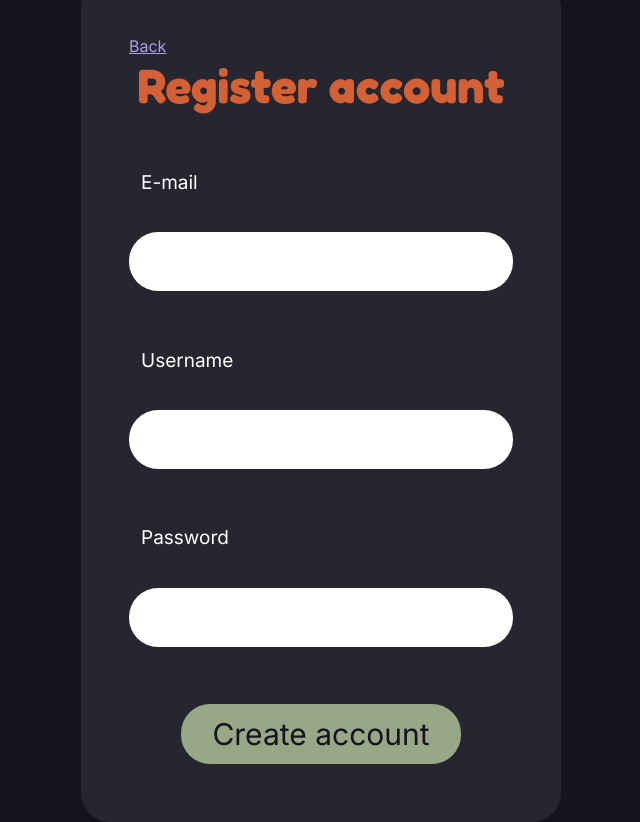
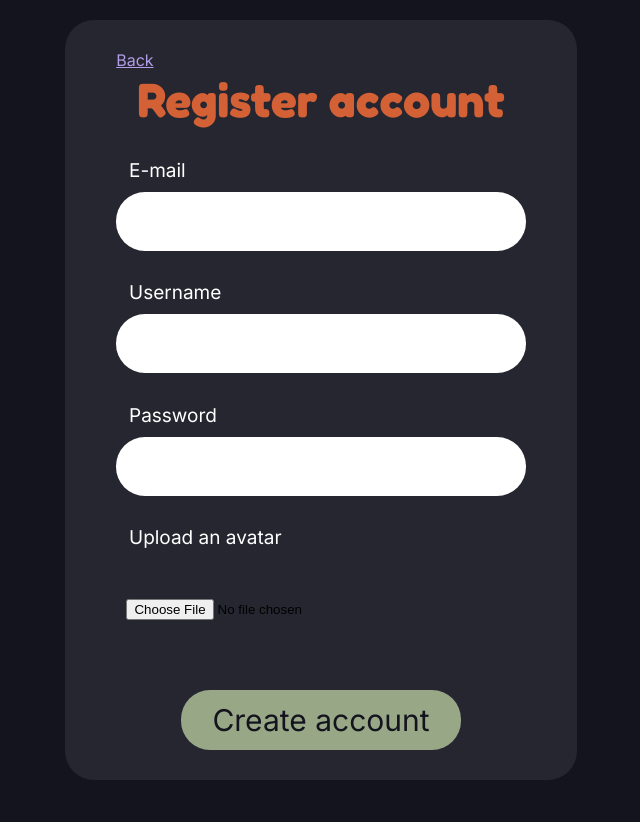
Before and after one commit to SelmaBtt/chatify, a React (Vite) app: page /register in a window 1280 px wide. Shown: the whole page, without its empty margins (319-959 px from the left). After the commit the page ends 800 px from the top, so only its background shows below. Built offline with nearby package versions, Linux system fonts and the light colour scheme; no server answers.

Commit message:
upload avatar done

```diff
--- a/src/comps/App.jsx
+++ b/src/comps/App.jsx
@@ -3,20 +3,20 @@ import * as Sentry from "@sentry/react";
 import '../styles/root.css'
 import '../styles/App.css'
 
-// Sentry.init({
-//   dsn: "https://86016073ff1e60586d5765b367a2e1d9@o4507859854360576.ingest.de.sentry.io/4507859867926608",
-//   integrations: [
-//     Sentry.browserTracingIntegration(),
-//     Sentry.replayIntegration(),
-//   ],
-//   // Tracing
-//   tracesSampleRate: 1.0, // Capture 100% of the transactions
-//   // Set 'tracePropagationTargets' to control for which URLs distributed tracing should be enabled
-//   tracePropagationTargets: ["http://localhost:5173/"],
-//   // Session Replay
-//   replaysSessionSampleRate: 0.1, // Sample 10% of sessions
-//   replaysOnErrorSampleRate: 1.0, // Sample 100% of sessions with errors
-// });
+Sentry.init({
+  dsn: "https://86016073ff1e60586d5765b367a2e1d9@o4507859854360576.ingest.de.sentry.io/4507859867926608",
+  integrations: [
+    Sentry.browserTracingIntegration(),
+    Sentry.replayIntegration(),
+  ],
+  // Tracing
+  tracesSampleRate: 1.0, // Capture 100% of the transactions
+  // Set 'tracePropagationTargets' to control for which URLs distributed tracing should be enabled
+  tracePropagationTargets: ["http://localhost:5173/"],
+  // Session Replay
+  replaysSessionSampleRate: 0.1, // Sample 10% of sessions
+  replaysOnErrorSampleRate: 1.0, // Sample 100% of sessions with errors
+});
 
 
 function App() {
--- a/src/comps/Register/DisplayRegister.jsx
+++ b/src/comps/Register/DisplayRegister.jsx
@@ -1,10 +1,13 @@
 import { Link } from 'react-router-dom';
+import { useContext } from 'react';
 import styles from '../../styles/RegLogin.module.css'
+import { AvatarContext } from '../../context/AvatarContextProvider';
 
 
 const DisplayRegister = ({
     createAccBtn, succMsg, errMsg, username, setUsername, pass, setPass, mail, setMail, avatar, setAvatar,
 }) => {
+    const { imageUrl, setImageUrl, handleFileChange } = useContext(AvatarContext)
 
     const handleKeyDown = (e) => {
         if (e.key === 'Enter') {
@@ -54,6 +57,17 @@ const DisplayRegister = ({
                     onKeyDown={handleKeyDown}
                 />
 
+                <label className={styles.label}>Upload an avatar</label>
+                <div className={styles.uploadWrapper}>
+                    <input type="file" onChange={handleFileChange} className={styles.imgInput} />
+                        {imageUrl && (
+                            <div className={styles.imgWrapper}>
+                                <p>Your image</p>
+                                <img src={imageUrl} alt="Uploaded" className={styles.imgUploaded} />
+                            </div>
+                        )}
+                </div>
+
                 <button onClick={createAccBtn}>
                     Create account
                 </button>
--- /dev/null
+++ b/src/context/AvatarContextProvider.jsx
@@ -0,0 +1,47 @@
+import React, { createContext, useState } from 'react';
+
+export const AvatarContext = createContext();
+
+const AvatarContextProvider = (props) => {
+
+    const [imageUrl, setImageUrl] = useState('');
+
+    const handleFileChange = async (event) => {
+        const file = event.target.files[0];
+        if (!file) return;
+
+        const formData = new FormData();
+        formData.append('key', `${import.meta.env.VITE_IMGBB_KEY}`);
+        formData.append('image', file);
+
+        const apiUrl = 'https://api.imgbb.com/1/upload';
+
+        try {
+            const response = await fetch(apiUrl, {
+                method: 'POST',
+                body: formData,
+            });
+
+            if (!response.ok) {
+                throw new Error('Network response was not ok');
+            }
+
+            const data = await response.json();
+            const imageUrl = data.data.url;
+            setImageUrl(imageUrl);
+            toast.success('Image uploaded successfully!');
+        } catch (error) {
+            console.error('Upload failed:', error);
+            toast.error('Upload failed: ' + error.toString());
+        }
+    };
+
+    return(
+        <AvatarContext.Provider value={{
+            imageUrl, setImageUrl, handleFileChange
+        }}>
+            {props.children}
+        </AvatarContext.Provider>
+    )
+}
+export default AvatarContextProvider;
--- a/src/main.jsx
+++ b/src/main.jsx
@@ -5,8 +5,10 @@ import './styles/root.css'
 import LogInContextProvider from './context/LogInContextProvider.jsx';
 import UsersContextProvider from './context/UsersContextProvider.jsx';
 import ConversationContextProvider from './context/ConversationContextProvider.jsx';
+import AvatarContextProvider from './context/AvatarContextProvider.jsx';
 
 createRoot(document.getElementById('root')).render(
+  <AvatarContextProvider>
     <LogInContextProvider>
       <ConversationContextProvider>
         <UsersContextProvider>
@@ -16,4 +18,5 @@ createRoot(document.getElementById('root')).render(
         </UsersContextProvider>
       </ConversationContextProvider>
     </LogInContextProvider>
+  </AvatarContextProvider>
 )
--- a/src/styles/RegLogin.module.css
+++ b/src/styles/RegLogin.module.css
@@ -1,6 +1,6 @@
 .contentWrapperReg{
-    width: 37.5%;
-    height: 843px;
+    width: 40%;
+    height: 95%;
     display: flex;
     flex-direction: column;
     justify-content: space-evenly;
@@ -39,3 +39,43 @@
     padding: 0 2%;
     font-size: var(--big-text);
 }
+
+.uploadWrapper{
+    width: 80%;
+    height: 100px;
+    display: grid;
+    grid-template-areas: "input file";
+    grid-template-columns: 60% 40%;
+    align-items: center;
+    border-radius: var(--border-radius);
+    padding: 0 2%;
+}
+
+.imgWrapper{
+    grid-area: file;
+    justify-self: center;
+    background-color: var(--font-color);
+    height: 100%;
+    width: 100%;
+    border-radius: var(--border-radius);
+    display: flex;
+    flex-direction: column;
+    align-items: center;
+}
+
+.imgInput{
+    grid-area: input;
+    border-radius: 0;
+    cursor: pointer;
+}
+
+.imgInput:focus{
+    outline: none;
+}
+
+
+
+.imgUploaded{
+    max-width: 100px;
+    max-height: 100px;
+}
```
Also changed, not shown: 1 other file (tests, documents, lock files or other folders). Lines whose indentation alone changed are shown as unchanged.
